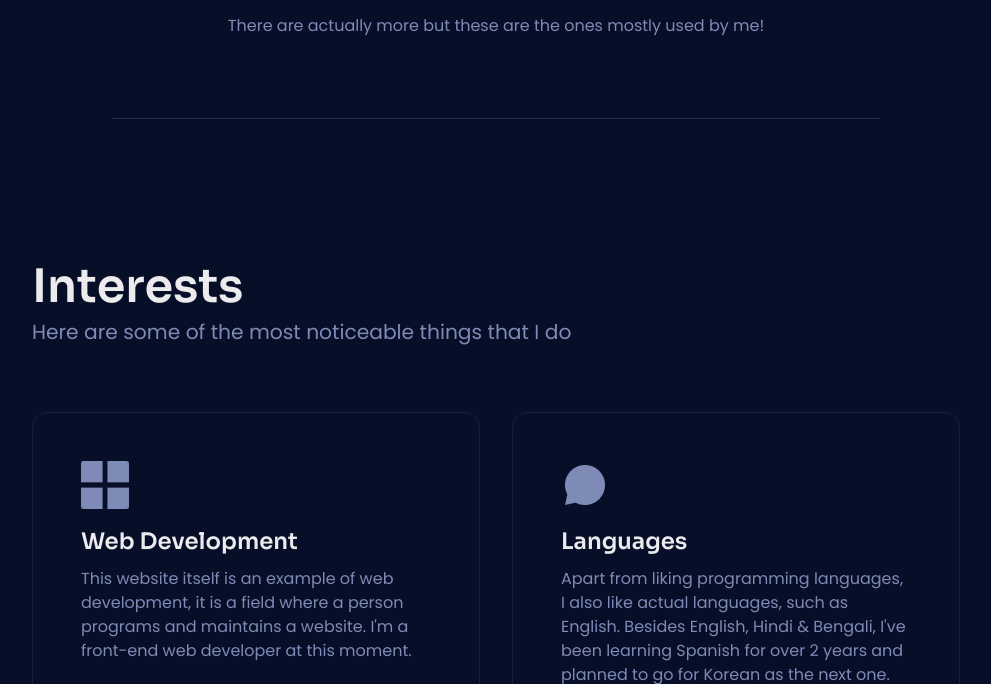
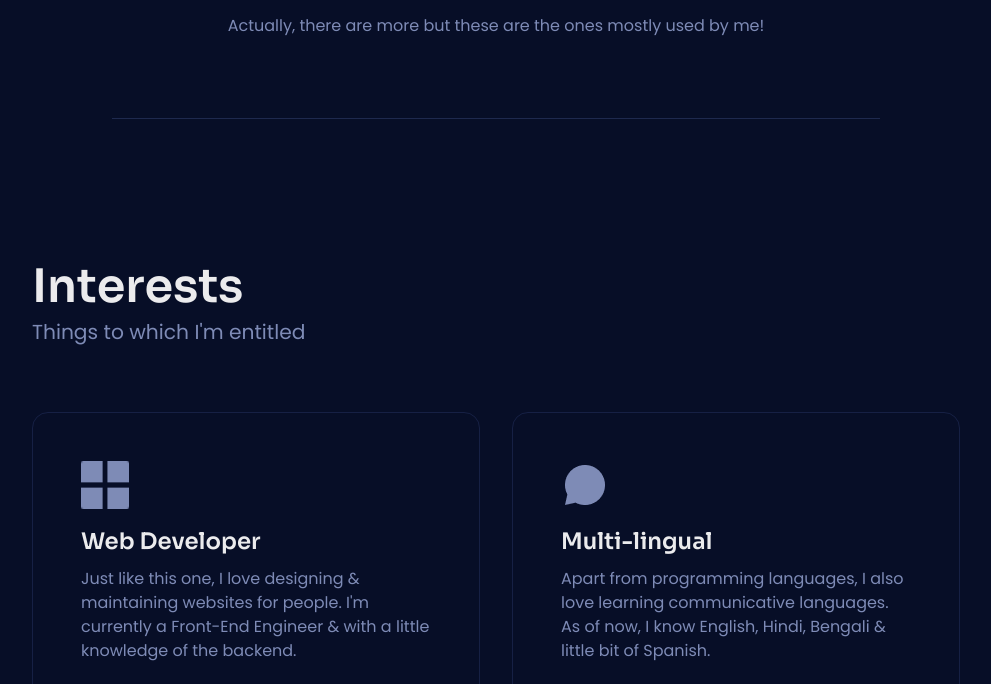
Before and after one commit to montymht/montymht.github.io, a plain HTML site: page index.html in a window 1280 px wide. Shown: the part 2476-3160 px from the top of the page, without its empty margins (144-1135 px from the left). Drawn offline with Linux system fonts and the light colour scheme.

Commit message:
Update index.html

```diff
--- a/index.html
+++ b/index.html
@@ -95,7 +95,7 @@
           <div class="row mx-md-5 px-md-5 d-flex justify-content-evenly my-3">
             <img src="https://skills.thijs.gg/icons?i=vscode,nodejs,lua,js,html,css,react">
             <img class="my-3" src="https://github-readme-stats.vercel.app/api/top-langs/?username=montymht&theme=github_dark&border_color=363636">
-            <CENTER>There are actually more but these are the ones mostly used by me!</CENTER>
+            <CENTER>Actually, there are more but these are the ones mostly used by me!</CENTER>
           </div>
           <div class="px-xl-8 px-md-7">
             <hr class="mt-7 text-1000" />
@@ -116,21 +116,21 @@
 
         <div class="container">
           <h1 class="display-6 fw-semi-bold" id="interests"> Interests</h1>
-          <p class="fs-2">Here are some of the most noticeable things that I do</p>
+          <p class="fs-2">Things to which I'm entitled</p>
           <div class="row mb-4 mt-6">
             <div class="col-md-6">
               <div class="border rounded-1 border-700 h-100 features-items">
                 <div class="p-5"><img src="assets/img/gallery/dashboardicon.png" alt="Dashboard" style="width:48px;height:48px;" />
-                  <h3 class="pt-3 lh-base">Web Development</h3>
-                  <p class="mb-0">This website itself is an example of web development, it is a field where a person programs and maintains a website. I'm a front-end web developer at this moment.</p>
+                  <h3 class="pt-3 lh-base">Web Developer</h3>
+                  <p class="mb-0">Just like this one, I love designing & maintaining websites for people. I'm currently a Front-End Engineer & with a little knowledge of the backend.</p>
                 </div>
               </div>
             </div>
 <div class="col-md-6">
               <div class="border rounded-1 border-700 h-100 features-items">
                 <div class="p-5"><img src="assets/img/gallery/comment.png" alt="Comment" style="width:48px;height:48px;" />
-                  <h3 class="pt-3 lh-base">Languages</h3>
-                  <p class="mb-0">Apart from liking programming languages, I also like actual languages, such as English. Besides English, Hindi & Bengali, I've been learning Spanish for over 2 years and planned to go for Korean as the next one.</p>
+                  <h3 class="pt-3 lh-base">Multi-lingual</h3>
+                  <p class="mb-0">Apart from programming languages, I also love learning communicative languages. As of now, I know English, Hindi, Bengali & little bit of Spanish.</p>
                 </div>
               </div>
             </div>
```
